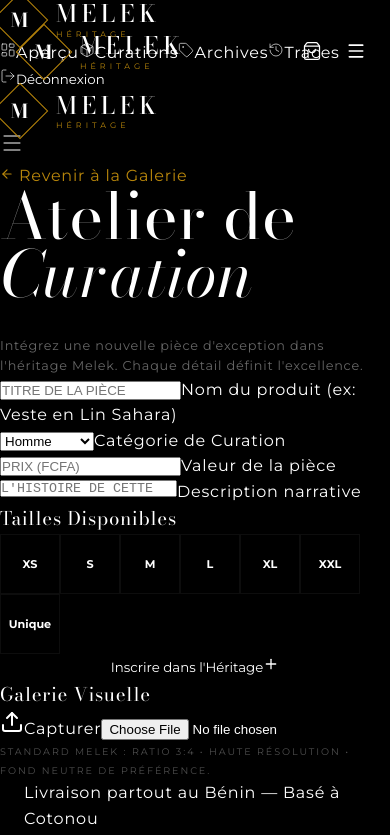
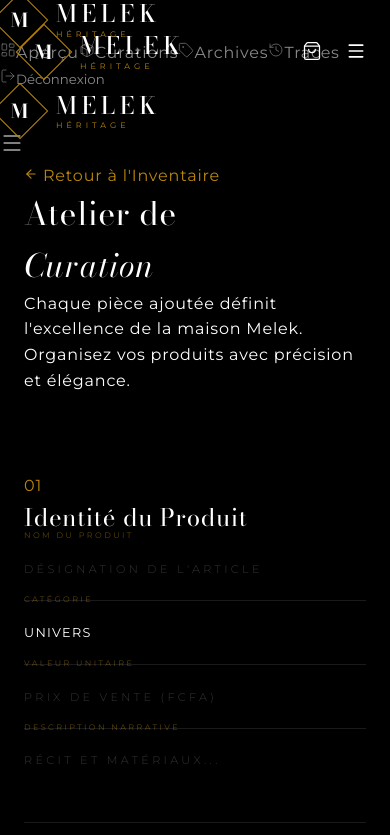
Before and after one commit to passivedrop-lab/melek-clothing, a Next.js app: page /admin/produits/nouveau in a window 390 px wide. Shown: the top 835 px of the page. Built offline with nearby package versions, Linux system fonts and the light colour scheme.

Commit message:
style: redesign Add Product page to Couture Edition atelier aesthetic

```diff
--- a/src/app/admin/produits/nouveau/page.tsx
+++ b/src/app/admin/produits/nouveau/page.tsx
@@ -41,123 +41,149 @@
         <div className="min-h-screen bg-black text-white pb-20">
             <div className="couture-container">
                 {/* Header Section */}
-                <header className="py-20 flex flex-col md:flex-row md:items-end justify-between gap-8 border-b border-white/5 mb-20">
-                    <div className="max-w-2xl">
-                        <Link href="/admin/produits" className="flex items-center gap-2 text-[0.6rem] uppercase tracking-[0.4em] text-accent mb-8 hover:translate-x-[-10px] transition-transform">
-                            <ArrowLeft size={14} /> Revenir à la Galerie
+                <header className="py-24 flex flex-col md:flex-row md:items-end justify-between gap-12 border-b border-white/5 mb-24">
+                    <div className="max-w-3xl">
+                        <Link href="/admin/produits" className="flex items-center gap-3 text-[0.6rem] uppercase tracking-[0.5em] text-accent mb-10 hover:translate-x-[-10px] transition-all duration-500 ease-couture">
+                            <ArrowLeft size={14} /> Retour à l'Inventaire
                         </Link>
-                        <h1 style={{ fontFamily: 'Bodoni Moda', fontSize: '4rem', lineHeight: 0.9 }}>
+                        <motion.h1
+                            initial={{ opacity: 0, y: 20 }}
+                            animate={{ opacity: 1, y: 0 }}
+                            transition={{ duration: 1 }}
+                            className="text-6xl md:text-8xl font-serif leading-[0.85]"
+                        >
                             Atelier de <br /> <span className="serif-italic">Curation</span>
-                        </h1>
-                        <p style={{ marginTop: '2rem', fontSize: '0.8rem', opacity: 0.4, maxWidth: '400px', lineHeight: 1.6 }}>
-                            Intégrez une nouvelle pièce d'exception dans l'héritage Melek. Chaque détail définit l'excellence.
+                        </motion.h1>
+                        <p className="mt-8 text-[0.7rem] uppercase tracking-[0.3em] opacity-30 max-w-md leading-relaxed">
+                            Chaque pièce ajoutée définit l'excellence de la maison Melek. Organisez vos produits avec précision et élégance.
                         </p>
                     </div>
                 </header>
 
-                <form onSubmit={handleSubmit} className="grid grid-cols-1 lg:grid-cols-12 gap-20">
-                    {/* Left Panel: Inputs */}
-                    <div className="lg:col-span-7 space-y-20">
-                        <div className="space-y-12">
+                <form onSubmit={handleSubmit} className="grid grid-cols-1 lg:grid-cols-12 gap-24">
+                    {/* Left Panel: Detailed Form */}
+                    <div className="lg:col-span-7 space-y-24">
+
+                        {/* Section 1: Identité */}
+                        <section className="space-y-12">
+                            <div className="flex items-center gap-4 mb-4">
+                                <span className="text-[0.5rem] bg-accent/10 text-accent px-3 py-1 tracking-widest">01</span>
+                                <h2 className="text-[0.6rem] uppercase tracking-[0.4em] opacity-50">Identité du Produit</h2>
+                            </div>
+
                             <div className="couture-group">
-                                <input type="text" required className="couture-input" placeholder="TITRE DE LA PIÈCE" />
-                                <label className="couture-label">Nom du produit (ex: Veste en Lin Sahara)</label>
+                                <input type="text" required className="couture-input" placeholder="DÉSIGNATION DE L'ARTICLE" />
+                                <label className="couture-label">Nom du produit</label>
                             </div>
 
                             <div className="grid grid-cols-1 md:grid-cols-2 gap-12">
                                 <div className="couture-group">
                                     <select className="couture-input couture-select">
+                                        <option value="" disabled selected>UNIVERS</option>
                                         {CATEGORIES.map(cat => <option key={cat} value={cat.toLowerCase()}>{cat}</option>)}
                                     </select>
-                                    <label className="couture-label">Catégorie de Curation</label>
+                                    <label className="couture-label">Catégorie</label>
                                 </div>
                                 <div className="couture-group">
-                                    <input type="number" required className="couture-input" placeholder="PRIX (FCFA)" />
-                                    <label className="couture-label">Valeur de la pièce</label>
+                                    <input type="number" required className="couture-input" placeholder="PRIX DE VENTE (FCFA)" />
+                                    <label className="couture-label">Valeur unitaire</label>
                                 </div>
                             </div>
 
                             <div className="couture-group">
-                                <textarea rows={1} className="couture-input" placeholder="L'HISTOIRE DE CETTE PIÈCE" style={{ resize: 'none', height: 'auto' }} />
+                                <textarea
+                                    rows={3}
+                                    className="couture-input"
+                                    placeholder="RÉCIT ET MATÉRIAUX..."
+                                    style={{ resize: 'none' }}
+                                />
                                 <label className="couture-label">Description narrative</label>
                             </div>
+                        </section>
+
+                        {/* Section 2: Spécifications */}
+                        <section className="space-y-12">
+                            <div className="flex items-center gap-4 mb-4">
+                                <span className="text-[0.5rem] bg-accent/10 text-accent px-3 py-1 tracking-widest">02</span>
+                                <h2 className="text-[0.6rem] uppercase tracking-[0.4em] opacity-50">Spécifications</h2>
                             </div>
 
-                        {/* Sizes Selection */}
                             <div className="space-y-8">
-                            <h3 className="text-[0.6rem] uppercase tracking-[0.4em] opacity-40">Tailles Disponibles</h3>
-                            <div className="flex flex-wrap gap-4">
+                                <h3 className="text-[0.5rem] uppercase tracking-[0.3em] opacity-40">Grille des Tailles</h3>
+                                <div className="flex flex-wrap gap-3">
                                     {SIZES.map(size => (
                                         <button
                                             type="button"
                                             key={size}
                                             onClick={() => toggleSize(size)}
-                                        style={{
-                                            width: '60px',
-                                            height: '60px',
-                                            border: '1px solid',
-                                            borderColor: selectedSizes.includes(size) ? 'var(--accent)' : 'rgba(255,255,255,0.05)',
-                                            background: selectedSizes.includes(size) ? 'var(--accent)' : 'transparent',
-                                            color: selectedSizes.includes(size) ? 'black' : 'white',
-                                            fontSize: '0.7rem',
-                                            fontWeight: 700,
-                                            transition: 'all 0.4s cubic-bezier(0.4, 0, 0.2, 1)'
-                                        }}
-                                        className="hover:border-accent"
+                                            className={`w-14 h-14 border text-[0.6rem] font-bold transition-all duration-500 uppercase flex items-center justify-center ${selectedSizes.includes(size)
+                                                    ? 'border-accent bg-accent text-black'
+                                                    : 'border-white/5 bg-transparent text-white/40 hover:border-white/20'
+                                                }`}
                                         >
                                             {size}
                                         </button>
                                     ))}
                                 </div>
                             </div>
+                        </section>
 
-                        <div className="pt-12">
+                        {/* Action Section */}
+                        <div className="pt-12 border-t border-white/5">
                             <button
                                 disabled={loading}
-                                className="couture-btn group"
-                                style={{ width: '100%', justifyContent: 'center', position: 'relative', overflow: 'hidden' }}
+                                className="couture-btn group w-full md:w-auto"
                             >
                                 <motion.div
                                     initial={false}
                                     animate={loading ? { y: -20, opacity: 0 } : { y: 0, opacity: 1 }}
                                     className="flex items-center gap-4"
                                 >
-                                    {loading ? "Intégration..." : "Inscrire dans l'Héritage"}
-                                    {!loading && <Plus size={16} className="group-hover:rotate-90 transition-transform duration-500" />}
+                                    {loading ? "ARCHIVAGE..." : "FINALISER LA PIÈCE"}
+                                    {!loading && <Plus size={16} className="group-hover:rotate-90 transition-transform duration-700" />}
                                 </motion.div>
                             </button>
                         </div>
                     </div>
 
-                    {/* Right Panel: Image Upload Gallery */}
+                    {/* Right Panel: Curation Visuelle */}
                     <div className="lg:col-span-5">
-                        <div className="sticky top-40 space-y-8">
-                            <h3 className="text-[0.6rem] uppercase tracking-[0.4em] opacity-40">Galerie Visuelle</h3>
+                        <div className="sticky top-12 space-y-10">
+                            <div className="flex items-center gap-4 mb-4">
+                                <span className="text-[0.5rem] bg-accent/10 text-accent px-3 py-1 tracking-widest">03</span>
+                                <h2 className="text-[0.6rem] uppercase tracking-[0.4em] opacity-50">Curation Visuelle</h2>
+                            </div>
 
-                            <div className="grid grid-cols-2 gap-4">
+                            <div className="grid grid-cols-2 gap-6">
                                 {images.map((img, i) => (
-                                    <div key={i} className="aspect-[3/4] bg-white/5 relative group overflow-hidden border border-white/5">
-                                        <img src={img} alt="" className="w-full h-full object-cover grayscale group-hover:grayscale-0 transition-all duration-700" />
+                                    <motion.div
+                                        initial={{ opacity: 0, scale: 0.9 }}
+                                        animate={{ opacity: 1, scale: 1 }}
+                                        key={i}
+                                        className="aspect-[3/4] bg-white/[0.02] relative group overflow-hidden border border-white/5"
+                                    >
+                                        <img src={img} alt="" className="w-full h-full object-cover grayscale group-hover:grayscale-0 transition-all duration-1000" />
                                         <button
                                             type="button"
                                             onClick={() => setImages(prev => prev.filter((_, idx) => idx !== i))}
-                                            className="absolute top-4 right-4 p-2 bg-black/80 text-white opacity-0 group-hover:opacity-100 transition-all"
+                                            className="absolute top-4 right-4 p-2 bg-black/80 backdrop-blur-md text-white opacity-0 group-hover:opacity-100 transition-all duration-300"
                                         >
-                                            <X size={14} />
+                                            <X size={12} />
                                         </button>
-                                    </div>
+                                    </motion.div>
                                 ))}
 
-                                <label className="aspect-[3/4] border border-dashed border-white/10 flex flex-col items-center justify-center cursor-pointer hover:border-accent/40 hover:bg-white/5 transition-all group">
-                                    <Upload size={24} className="text-white/20 group-hover:text-accent transition-colors" />
-                                    <span className="mt-4 text-[0.5rem] uppercase tracking-[0.4em] text-white/20 group-hover:text-accent">Capturer</span>
+                                <label className="aspect-[3/4] border border-dashed border-white/10 flex flex-col items-center justify-center cursor-pointer hover:border-accent/40 hover:bg-white/[0.03] transition-all duration-700 group relative overflow-hidden">
+                                    <Upload size={20} className="text-white/10 group-hover:text-accent transition-all duration-500 group-hover:-translate-y-2" />
+                                    <span className="mt-4 text-[0.5rem] uppercase tracking-[0.4em] text-white/10 group-hover:text-accent">IMPORTER</span>
                                     <input type="file" className="hidden" accept="image/*" onChange={handleImageUpload} />
                                 </label>
                             </div>
 
-                            <div className="pt-8 p-6 border border-white/5 bg-white/[0.02]">
-                                <p style={{ fontSize: '0.6rem', lineHeight: 2, opacity: 0.3, textTransform: 'uppercase', letterSpacing: '0.2em' }}>
-                                    Standard Melek : Ratio 3:4 • Haute Résolution • Fond Neutre de préférence.
+                            <div className="p-8 border border-white/5 bg-white/[0.01] space-y-4">
+                                <h4 className="text-[0.5rem] uppercase tracking-[0.2em] font-bold text-accent/60">Note de maison</h4>
+                                <p className="text-[0.6rem] leading-relaxed opacity-30 text-justify tracking-wide">
+                                    Pour une présentation optimale, privilégiez des clichés en haute résolution sur fond sobre. Le ratio recommandé est de 3:4.
                                 </p>
                             </div>
                         </div>
--- a/src/app/globals.css
+++ b/src/app/globals.css
@@ -255,6 +255,122 @@
   opacity: 0.7;
 }
 
+/* Couture Design System - Admin & Premium UI */
+.couture-container {
+  width: 100%;
+  max-width: 1600px;
+  margin: 0 auto;
+  padding: 0 4rem;
+}
+
+@media (max-width: 768px) {
+  .couture-container {
+    padding: 0 1.5rem;
+  }
+}
+
+.couture-group {
+  position: relative;
+  width: 100%;
+}
+
+.couture-input {
+  width: 100%;
+  background: transparent;
+  border: none;
+  border-bottom: 1px solid rgba(255, 255, 255, 0.1);
+  padding: 1.5rem 0;
+  font-family: 'Montserrat', sans-serif;
+  font-size: 0.8rem;
+  color: white;
+  letter-spacing: 0.1em;
+  transition: all 0.5s cubic-bezier(0.4, 0, 0.2, 1);
+  outline: none;
+}
+
+.couture-input::placeholder {
+  color: rgba(255, 255, 255, 0.2);
+  font-weight: 300;
+  letter-spacing: 0.3em;
+  font-size: 0.7rem;
+}
+
+.couture-input:focus {
+  border-bottom-color: var(--accent);
+}
+
+.couture-label {
+  position: absolute;
+  top: -0.5rem;
+  left: 0;
+  font-size: 0.5rem;
+  text-transform: uppercase;
+  letter-spacing: 0.3em;
+  color: var(--accent);
+  opacity: 0.5;
+  transition: all 0.5s ease;
+}
+
+.couture-select {
+  appearance: none;
+  cursor: pointer;
+}
+
+.couture-btn {
+  display: flex;
+  align-items: center;
+  gap: 1.5rem;
+  background: white;
+  color: black;
+  padding: 1.5rem 2.5rem;
+  font-size: 0.65rem;
+  font-weight: 800;
+  text-transform: uppercase;
+  letter-spacing: 0.4em;
+  transition: all 0.6s cubic-bezier(0.16, 1, 0.3, 1);
+  border: 1px solid white;
+}
+
+.couture-btn:hover {
+  background: transparent;
+  color: white;
+  padding-left: 3rem;
+  padding-right: 2rem;
+}
+
+.couture-btn:disabled {
+  opacity: 0.5;
+  cursor: not-allowed;
+}
+
+.text-muted {
+  color: var(--muted);
+}
+
+.bg-secondary\/30 {
+  background-color: rgba(17, 17, 17, 0.3);
+}
+
+.btn-premium {
+  display: flex;
+  align-items: center;
+  gap: 0.75rem;
+  background: var(--accent);
+  color: white;
+  padding: 0.75rem 1.5rem;
+  font-size: 0.7rem;
+  font-weight: 600;
+  text-transform: uppercase;
+  letter-spacing: 0.15em;
+  transition: all 0.3s ease;
+  border-radius: 2px;
+}
+
+.btn-premium:hover {
+  filter: brightness(1.1);
+  transform: translateY(-2px);
+}
+
 /* Utilities */
 .text-accent {
   color: var(--accent);
```
Lines whose indentation alone changed are shown as unchanged.
